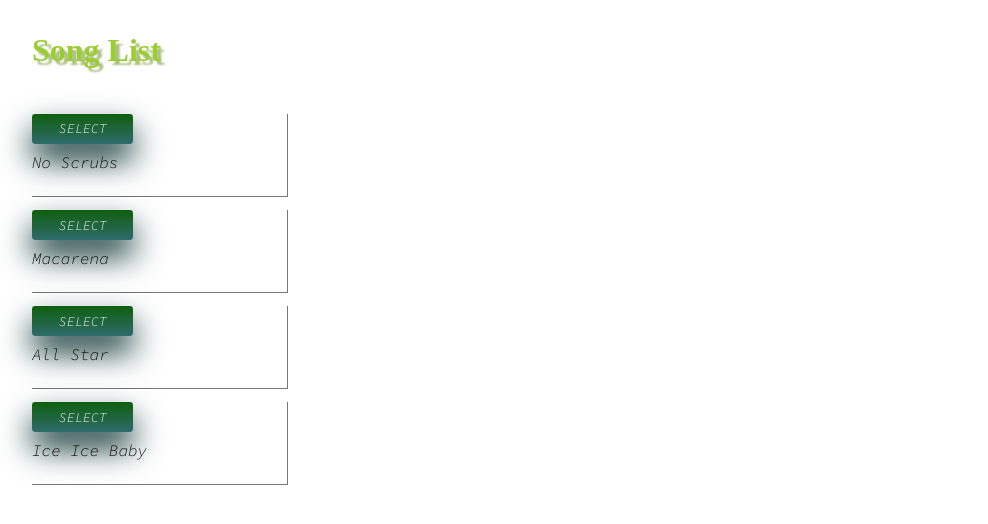
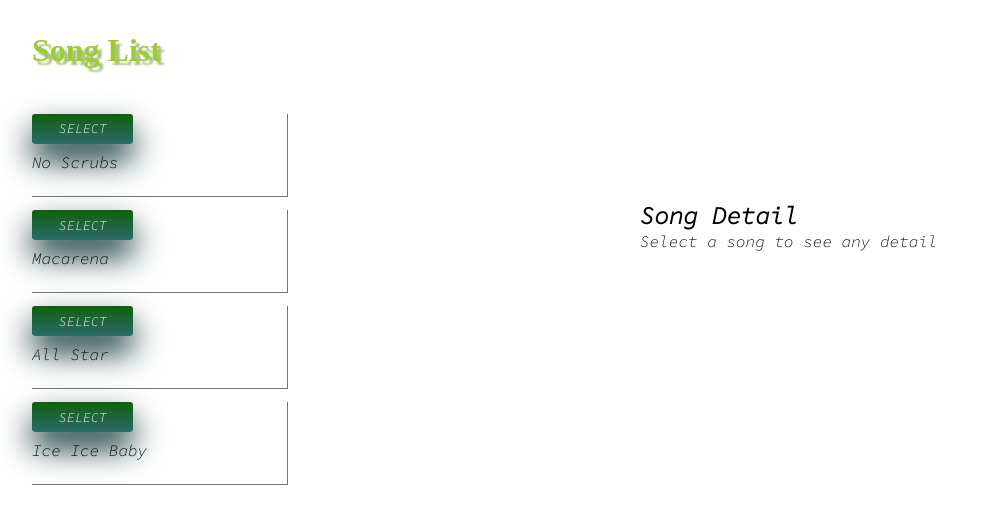
Before and after one commit to jbuican14/song-display-react-redux, a React (Create React App) app: page / in a window 1280 px wide. Shown: the top 524 px of the page, without its empty margins (0-988 px from the left). Built offline with nearby package versions, Linux system fonts and the light colour scheme; a web font is replaced by a local one.

Commit message:
Add Song detail to receive the selected song from Redux directly

```diff
--- /dev/null
+++ b/src/components/SongDetail.compoenet.jsx
@@ -0,0 +1,23 @@
+import React from 'react';
+import { connect } from 'react-redux';
+
+const SongDetail = ({ song }) => {
+  if (!song) {
+    return (
+      <>
+        <h2> Song Detail</h2> <p>Select a song to see any detail</p>
+      </>
+    );
+  }
+  return (
+    <div>
+      <h2>Song Detail</h2> {song.title} {song.duration}{' '}
+    </div>
+  );
+};
+
+const mapStateToProps = (state) => {
+  return { song: state.selectedSong };
+};
+
+export default connect(mapStateToProps)(SongDetail);
--- a/src/components/SongList.component.jsx
+++ b/src/components/SongList.component.jsx
@@ -2,6 +2,7 @@ import React, { Component } from 'react';
 
 import { connect } from 'react-redux';
 import { selectSong } from 'actions';
+import SongDetail from 'components/SongDetail.compoenet';
 
 class SongList extends Component {
   renderList() {
@@ -16,11 +17,14 @@ class SongList extends Component {
   }
 
   render() {
-    console.log(this.props);
+    // console.log(this.props);
     return (
       <div>
         <h1>Song List</h1>
         <div className="song-wrapper">{this.renderList()}</div>
+        <div className="song-detail">
+          <SongDetail />
+        </div>
       </div>
     );
   }
--- a/src/styles.scss
+++ b/src/styles.scss
@@ -45,3 +45,10 @@ button {
 .content {
   margin: 0.5em 0 1.5em;
 }
+
+.song-detail {
+  width: 40%;
+  position: absolute;
+  left: 50%;
+  top: 25%;
+}
```
